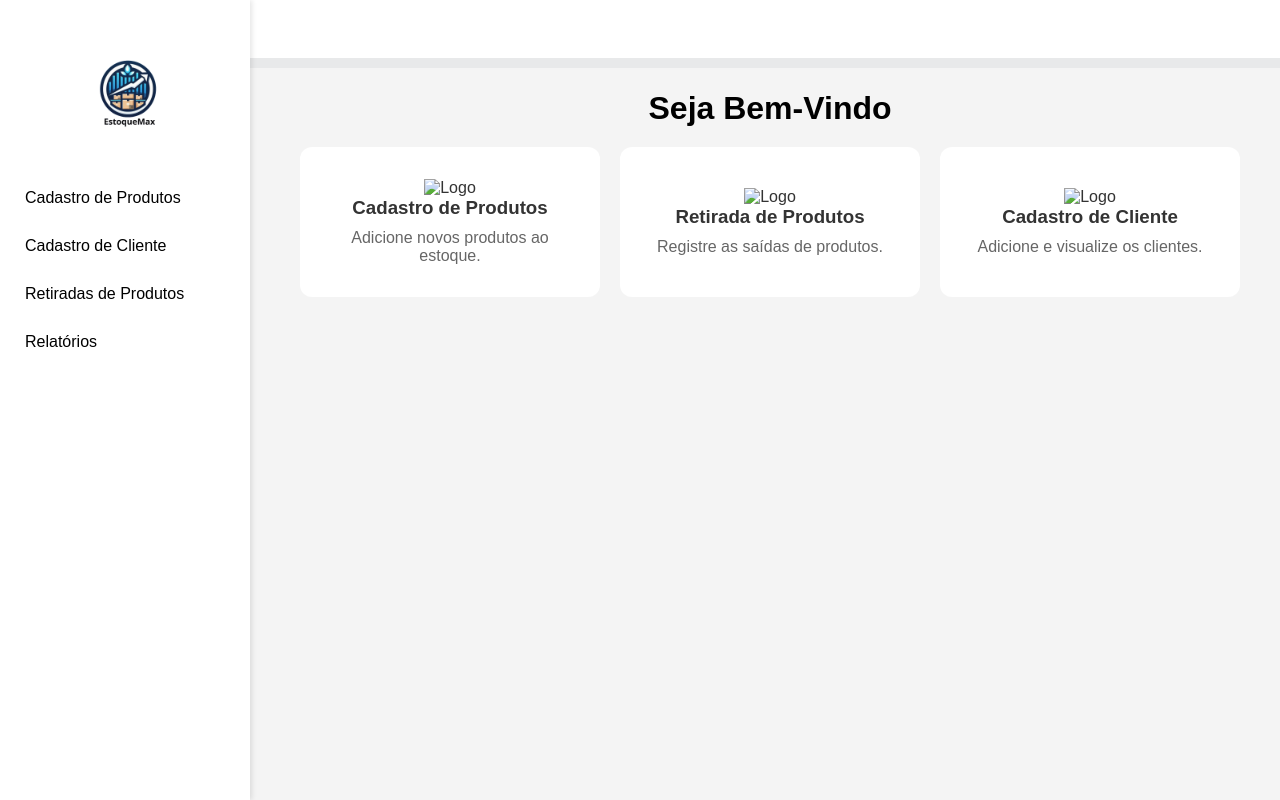
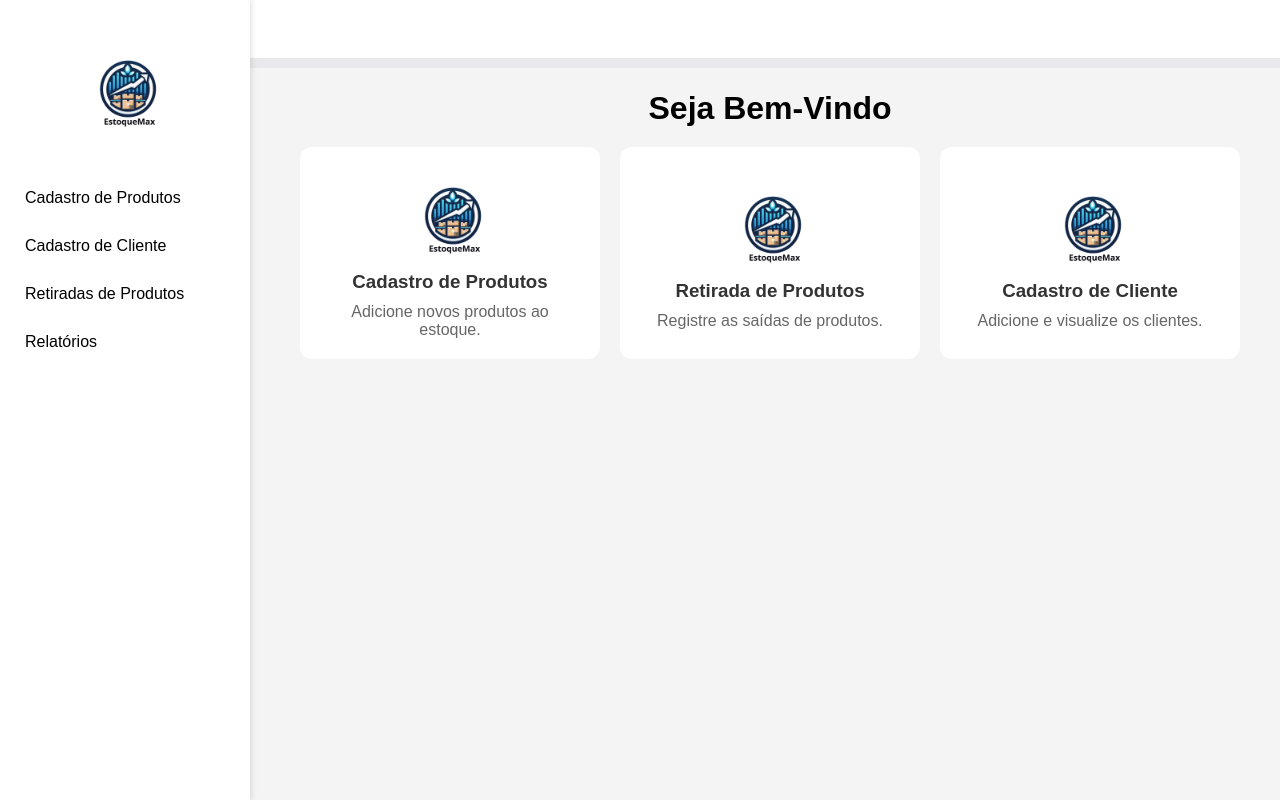
Before and after one commit to FbioDeMelo/Teste04, a plain HTML site: page index.html in a window 1280 px wide. Drawn offline with Linux system fonts and the light colour scheme.

Commit message:
Update index.html

```diff
--- a/index.html
+++ b/index.html
@@ -32,21 +32,21 @@
         <div class="card-container">
             <a href="testetela.html" class="card">
                 <div class="card-content">
-                    <img src="../CSS/Imagens/Inserir_um_título__1_-removebg-preview.png" alt="Logo" class="logo">
+                    <img src="Inserir_um_título__1_-removebg-preview.png" alt="Logo" class="logo">
                     <h3>Cadastro de Produtos</h3>
                     <p>Adicione novos produtos ao estoque.</p>
                 </div>
             </a>
             <a href="retirada.html" class="card">
                 <div class="card-content">
-                    <img src="../CSS/Imagens/Inserir_um_título__1_-removebg-preview.png" alt="Logo" class="logo">
+                    <img src="Inserir_um_título__1_-removebg-preview.png" alt="Logo" class="logo">
                     <h3> Retirada de Produtos</h3>
                     <p>Registre as saídas de produtos.</p>
                 </div>
             </a>
             <a href="relatorios.html" class="card">
                 <div class="card-content">
-                    <img src="../CSS/Imagens/Inserir_um_título__1_-removebg-preview.png" alt="Logo" class="logo">
+                    <img src="Inserir_um_título__1_-removebg-preview.png" alt="Logo" class="logo">
                     <h3>Cadastro de Cliente</h3>
                     <p>Adicione e visualize os clientes.</p>
                 </div>
```
